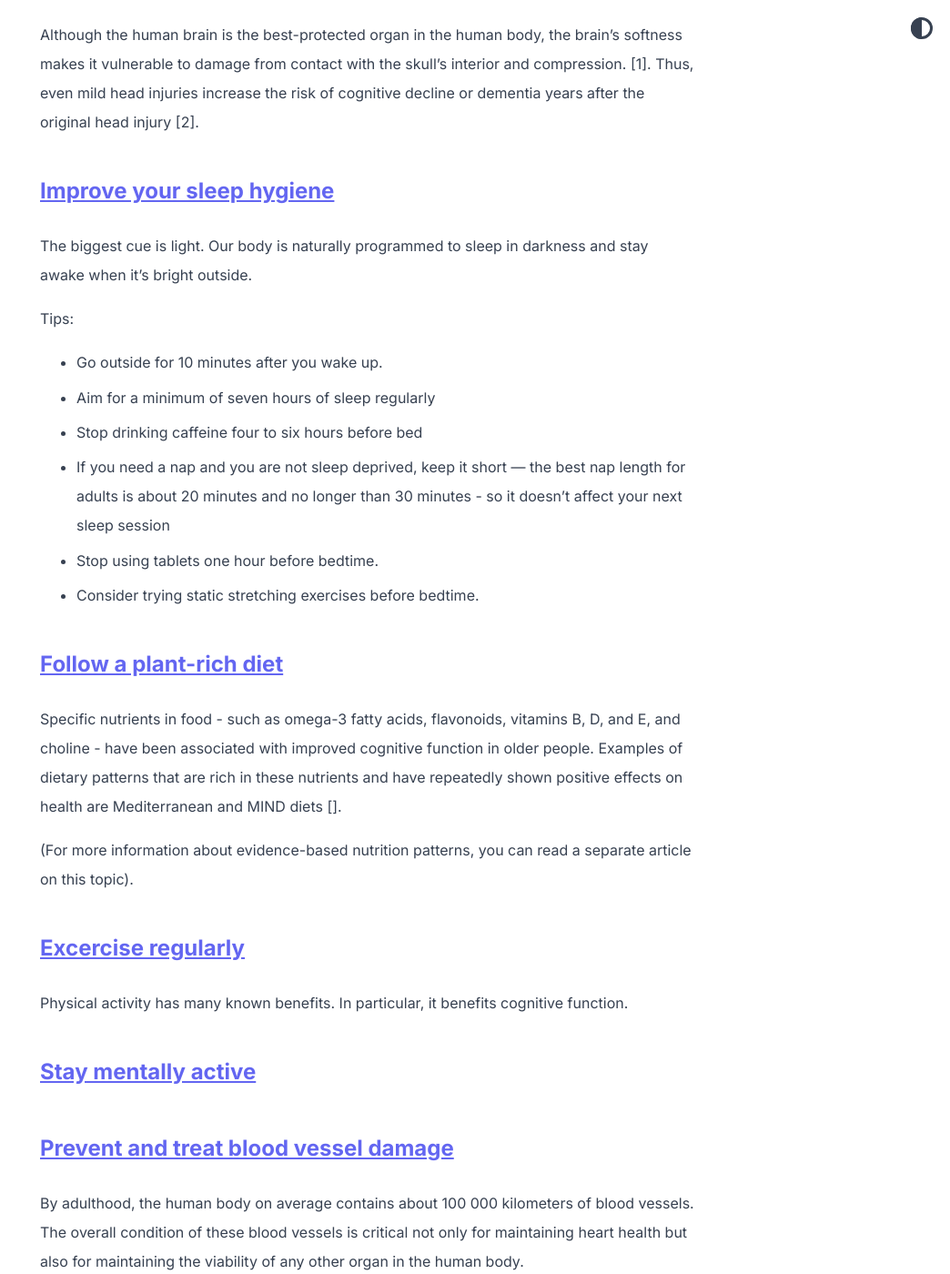
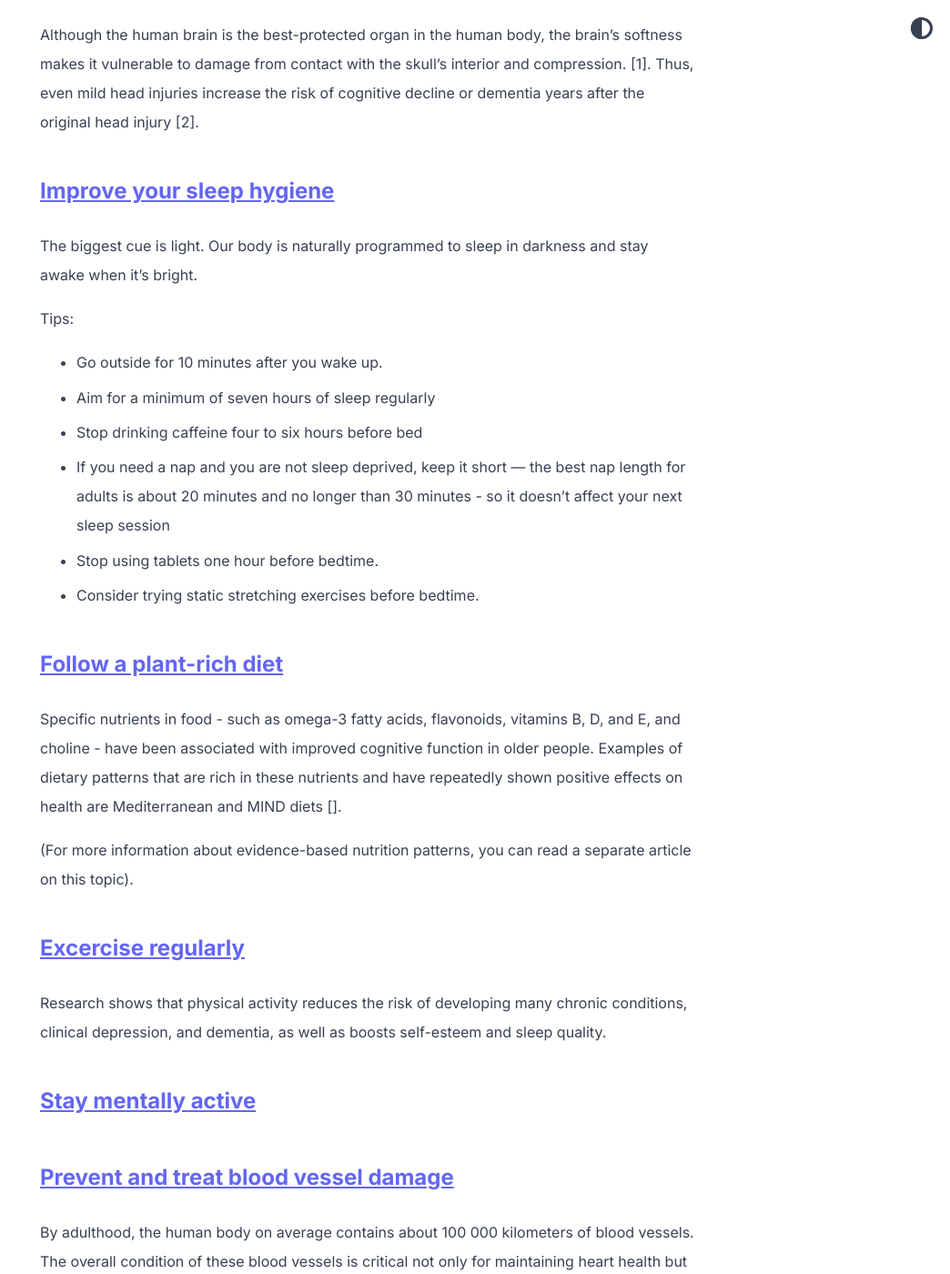
Before and after one commit to abhinavs/moonwalk, a Jekyll site: the page built from _posts/2023-07-19-brain-health.md, in a window 1280 px wide and 1400 px high, scrolled down 794 px. Shown: the whole window at 91% size, without its empty margins (236-1280 px from the left). Built offline with Jekyll 4.4.1, drawn with Linux system fonts in a browser that asks for light colours; some of the changed text lies outside the part shown.

Commit message:
Update 2023-07-19-brain-health.md

```diff
--- a/_posts/2023-07-19-brain-health.md
+++ b/_posts/2023-07-19-brain-health.md
@@ -21,7 +21,7 @@ Although the human brain is the best-protected organ in the human body, the brai
 
 ## [Improve your sleep hygiene](#get-in-touch-with-your-circadian-rhythm)
 
-The biggest cue is light. Our body is naturally programmed to sleep in darkness and stay awake when it's bright outside.
+The biggest cue is light. Our body is naturally programmed to sleep in darkness and stay awake when it's bright.
 
 Tips:
 -   Go outside for 10 minutes after you wake up.
@@ -32,7 +32,7 @@ Tips:
 -   Consider trying static stretching exercises before bedtime.
 
 
-## [Follow a plant-rich diet](#[Follow-Mediterranean-diet)
+## [Follow a plant-rich diet](#Follow-a-plant-rich-diet)
 
 Specific nutrients in food - such as omega-3 fatty acids, flavonoids, vitamins B, D, and E, and choline - have been associated with improved cognitive function in older people. Examples of dietary patterns that are rich in these nutrients and have repeatedly shown positive effects on health are Mediterranean and MIND diets [].
 
@@ -41,7 +41,7 @@ Specific nutrients in food - such as omega-3 fatty acids, flavonoids, vitamins B
 
 ## [Excercise regularly](#excercice-regularly)
 
-Physical activity has many known benefits. In particular, it benefits cognitive function.
+Research shows that physical activity reduces the risk of developing many chronic conditions, clinical depression, and dementia, as well as boosts self-esteem and sleep quality.
 
 
 ## [Stay mentally active](#the-middle)
```
